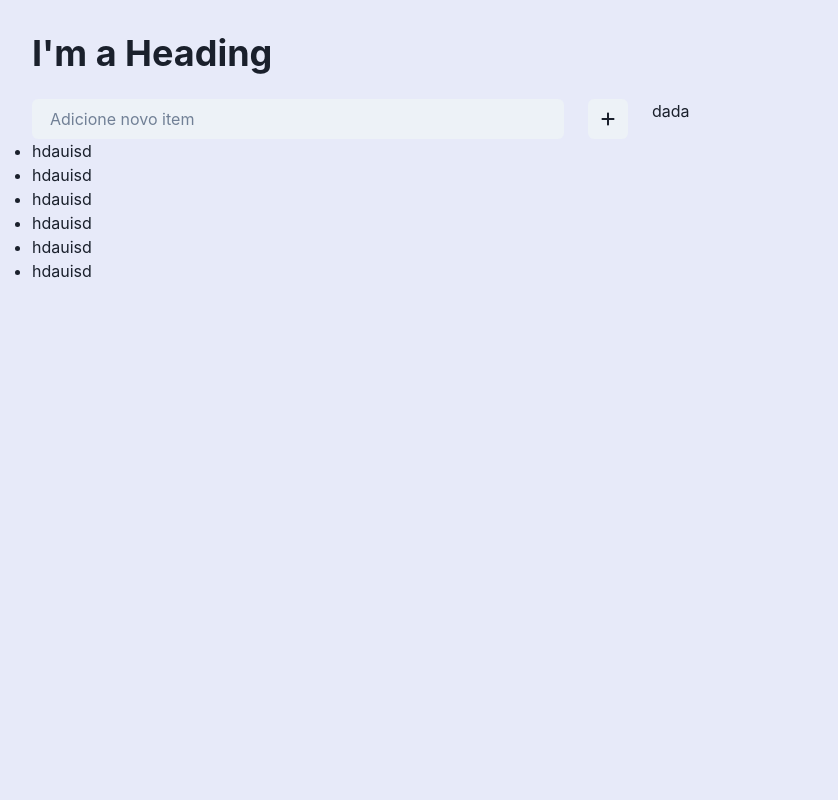
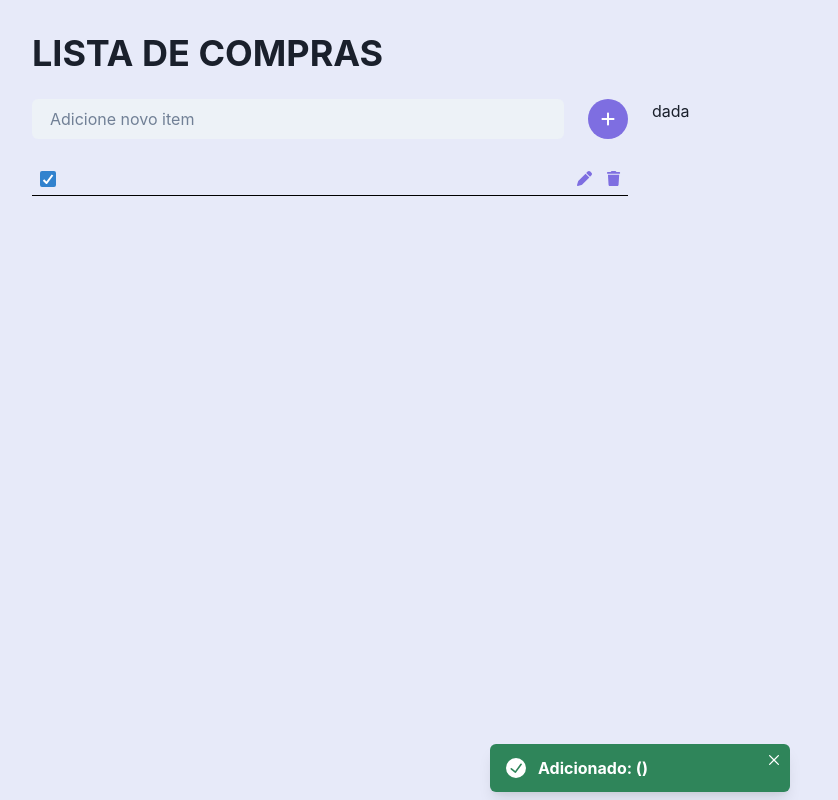
Before and after one commit to fersmachado/listinha, a Next.js app: page / in a window 1280 px wide. Both pictures are taken after a click on the button 608 px from the left and 119 px from the top of the page. Shown: the whole page, without its empty margins (0-838 px from the left). Built offline with nearby package versions, Linux system fonts and the light colour scheme.

Commit message:
feito
feito input e estilizacao der botoes

```diff
--- a/src/commnon/components/Add/index.js
+++ b/src/commnon/components/Add/index.js
@@ -2,17 +2,38 @@ import { IconButton } from "@chakra-ui/button";
 import { Input } from "@chakra-ui/input";
 import { faPlus } from "@fortawesome/free-solid-svg-icons";
 import { FontAwesomeIcon } from "@fortawesome/react-fontawesome";
+import { useToast } from '@chakra-ui/react'
 
 const { Container } = require("./styles");
 
-function Add() {
+function Add(props) {
+    const { onPlus } = props;
     const icon = <FontAwesomeIcon icon={faPlus} />;
+    const toast = useToast();
+
+
 
     return (
         <Container>
-            <Input placeholder="Adicione novo item" variant="filled" />
+            <Input placeholder="Adicione novo item" variant="filled" id="inputAdd" />
             <IconButton
+                style={{ borderRadius: 20, background: "#7E6EE1", color: "#ffff" }}
                 icon={icon}
+                onClick={() => {
+                    let elem = document.getElementById("inputAdd");
+                    let value = elem.value;
+                    onPlus(value);
+                    elem.value = ""
+
+                    toast({
+                        title: `Adicionado: (${value})`,
+                        status: 'success',
+                        duration: 9000,
+                        isClosable: true,
+                    })
+
+
+                }}
             />
         </Container>
     )
--- a/src/commnon/components/Add/styles.js
+++ b/src/commnon/components/Add/styles.js
@@ -1,6 +1,8 @@
 import styled from "styled-components";
 
 export const Container = styled.div`
-    display: flex;
-    gap: 24px;
+        display: flex;
+        gap: 24px;
+        margin-bottom: 24px;
+
 `
--- a/src/commnon/components/ItemList/index.js
+++ b/src/commnon/components/ItemList/index.js
@@ -1,11 +1,24 @@
-const { Container } = require("./styles");
+import { Checkbox } from '@chakra-ui/react'
+import { faPen, faTrash } from "@fortawesome/free-solid-svg-icons";
+import { FontAwesomeIcon } from "@fortawesome/react-fontawesome";
 
-function ItemList() {
 
+const { Container, ContentCheck, ContentIcon } = require("./styles");
+
+function ItemList(props) {
+    const { value } = props;
     return (
         <Container>
-           hdauisd
+            <ContentCheck>
+                <Checkbox defaultChecked />
+                {value}
+            </ContentCheck>
+            <ContentIcon>
+                <FontAwesomeIcon icon={faPen} />
+                <FontAwesomeIcon icon={faTrash} />
+            </ContentIcon>
         </Container>
+
     )
 }
 
--- a/src/commnon/components/ItemList/styles.js
+++ b/src/commnon/components/ItemList/styles.js
@@ -1,5 +1,29 @@
 import styled from "styled-components";
 
 export const Container = styled.li`
+        justify-content: space-between;
+        display: flex;
+        border-top: 1px;
+        padding: 8px;
+        border-bottom: 1px solid black;
 
 `
+
+export const ContentCheck = styled.div`
+       font-size: 15px;
+       display: flex;
+       gap: 15px;
+
+
+
+`
+
+export const ContentIcon = styled.div`
+       font-size: 15px;
+       display: flex;
+       gap: 15px;
+       color: #7E6EE1;
+
+
+
+`
--- a/src/commnon/components/List/index.js
+++ b/src/commnon/components/List/index.js
@@ -2,17 +2,17 @@ import ItemList from "../ItemList";
 
 const { Container } = require("./styles");
 
-function List() {
-
+function List(props) {
+    const { itens } = props;
     return (
         <Container>
-            <ItemList />
-            <ItemList />
-            <ItemList />
-            <ItemList />
-            <ItemList />
-            <ItemList />
-
+            {
+                itens.map(item => {
+                    return (
+                        <ItemList value={item.value} />
+                    )
+                })
+            }
         </Container>
     )
 }
--- a/src/pages/index.js
+++ b/src/pages/index.js
@@ -1,4 +1,5 @@
 import { Heading } from "@chakra-ui/layout"
+import { useState } from "react"
 import styled from "styled-components"
 import Add from "../commnon/components/Add"
 import List from "../commnon/components/List"
@@ -23,15 +24,32 @@ const Right = styled.div`
 `
 
 export default function Home() {
+  const [itens, setItens] = useState([]);
+
+  const onPlus = (value) => {
+    setItens([
+      ...itens,
+      {
+        value
+      }
+    ])
+  }
+
+  console.log(itens)
+
   return (
     <Container>
-      <Heading>I'm a Heading</Heading>
+      <Heading>LISTA DE COMPRAS</Heading>
 
       <Content>
 
         <Left>
-          <Add />
-          <List />
+          <Add
+            onPlus={onPlus}
+          />
+          <List
+            itens={itens}
+          />
 
         </Left>
 
```
